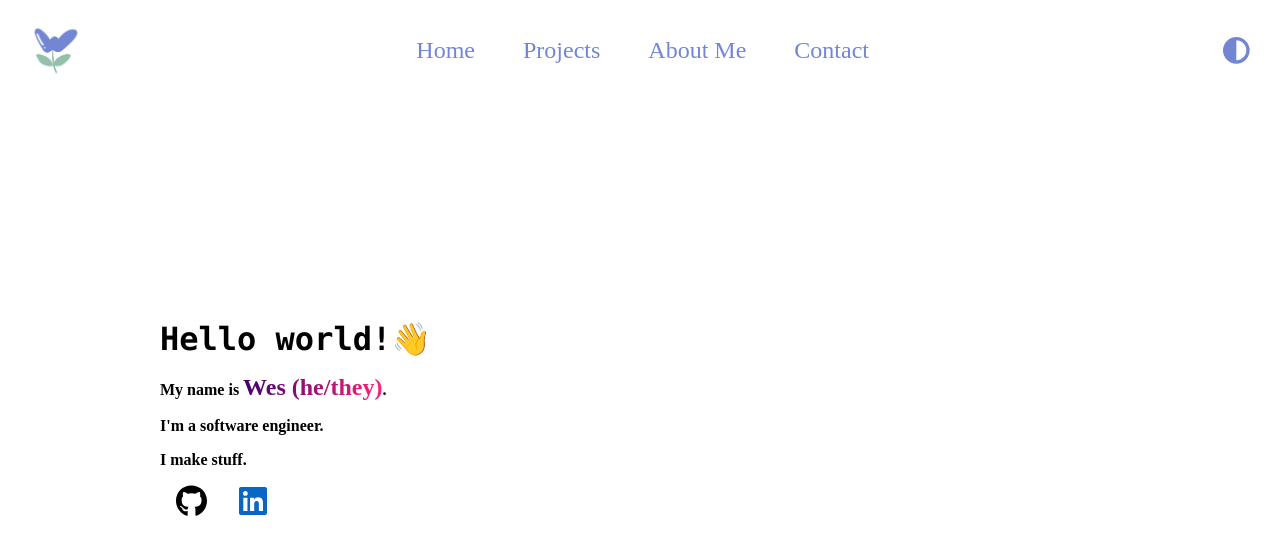
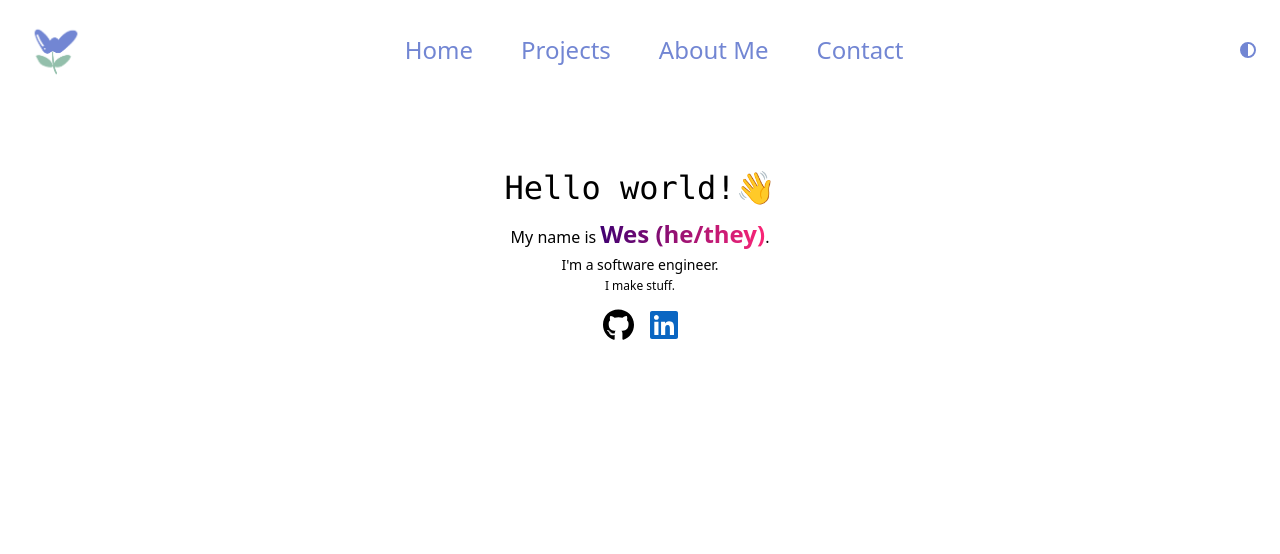
Before and after one commit to blsmxiu47/portfolio, a React (Vite) app: page / in a window 1280 px wide. Shown: the top 554 px of the page. Built offline with nearby package versions, Linux system fonts and the light colour scheme.

Commit message:
purge Home of sass

```diff
--- a/src/components/Home/index.scss
+++ /dev/null
@@ -1,55 +0,0 @@
-@import '../../scss/_variables.scss';
-
-.home-page {
-    top: 40%;
-
-    .hero {
-        display: block;
-        text-align: center;
-
-        @include breakpoint(md) {
-            width: 50%;
-            margin: 0 20rem;
-            text-align: left;
-        }
-
-        h1 {
-            font-size: 4rem;
-            margin-bottom: 2rem;
-
-            &.hello {
-                font-family: 'Lucida Console', 'Courier New', monospace;
-            }
-        }
-
-        h2 {
-            font-size: 2rem;
-            margin-bottom: 2rem;
-
-            .main-name {
-                font-size: 3rem;
-                background: -webkit-linear-gradient(left, #3F0071, var(--emphasis-color));
-                background-clip: text;
-                -webkit-background-clip: text;
-                -webkit-text-fill-color: transparent;
-            }
-        }
-
-        ul {
-            list-style: none;
-            display: flex;
-            flex-direction: row;
-            justify-content: center;
-            padding: 0;
-
-            @include breakpoint(md) {
-                justify-content: flex-start;
-            }
-
-            li {
-                display: block;
-                margin: 0 2rem;
-            }
-        }
-    }
-}
--- a/src/components/Home/index.tsx
+++ b/src/components/Home/index.tsx
@@ -1,18 +1,16 @@
 import SocialLinks from '../SocialLinks';
-import './index.scss';
+import '../../index.css';
 
-const Home = () => {
+export default function Home() {
     return (
-        <div className="container home-page">
-            <div className="hero">
-                <h1 className="hello">Hello world!<span role="img" aria-label="wave">👋</span></h1>
-                <h2>My name is <strong className="main-name">Wes (he/they)</strong>.</h2>
-                <h2>I'm a software engineer.</h2>
-                <h2>I make stuff.</h2>
+        <div className="mx-2 my-32">
+            <div className="flex flex-col text-center">
+                <h1 className="text-[4rem] mb-2 font-console">Hello world!<span role="img" aria-label="wave">👋</span></h1>
+                <h2 className="text-[2rem] mb-1">My name is <strong className="text-[3rem] bg-clip-text text-transparent bg-gradient-to-r from-[#3F0071] to-[#FB2576]">Wes (he/they)</strong>.</h2>
+                <h2 className="text-[1.75rem] mb-1">I'm a software engineer.</h2>
+                <h2 className="text-[1.5rem] mb-1">I make stuff.</h2>
                 <SocialLinks />
             </div>
         </div>
     )
 }
-
-export default Home;
--- a/src/components/SocialLinks/index.tsx
+++ b/src/components/SocialLinks/index.tsx
@@ -3,8 +3,8 @@ import { faGithub, faLinkedin } from "@fortawesome/free-brands-svg-icons";
 
 const SocialLinks = () => {
     return (
-        <ul>
-            <li>
+        <ul className="flex justify-center m-2">
+            <li className="p-4">
                 <a
                     target="_blank"
                     rel="noreferrer"
@@ -17,7 +17,7 @@ const SocialLinks = () => {
                     />
                 </a>
             </li>
-            <li>
+            <li className="p-4">
                 <a
                     target="_blank"
                     rel="noreferrer"
```
